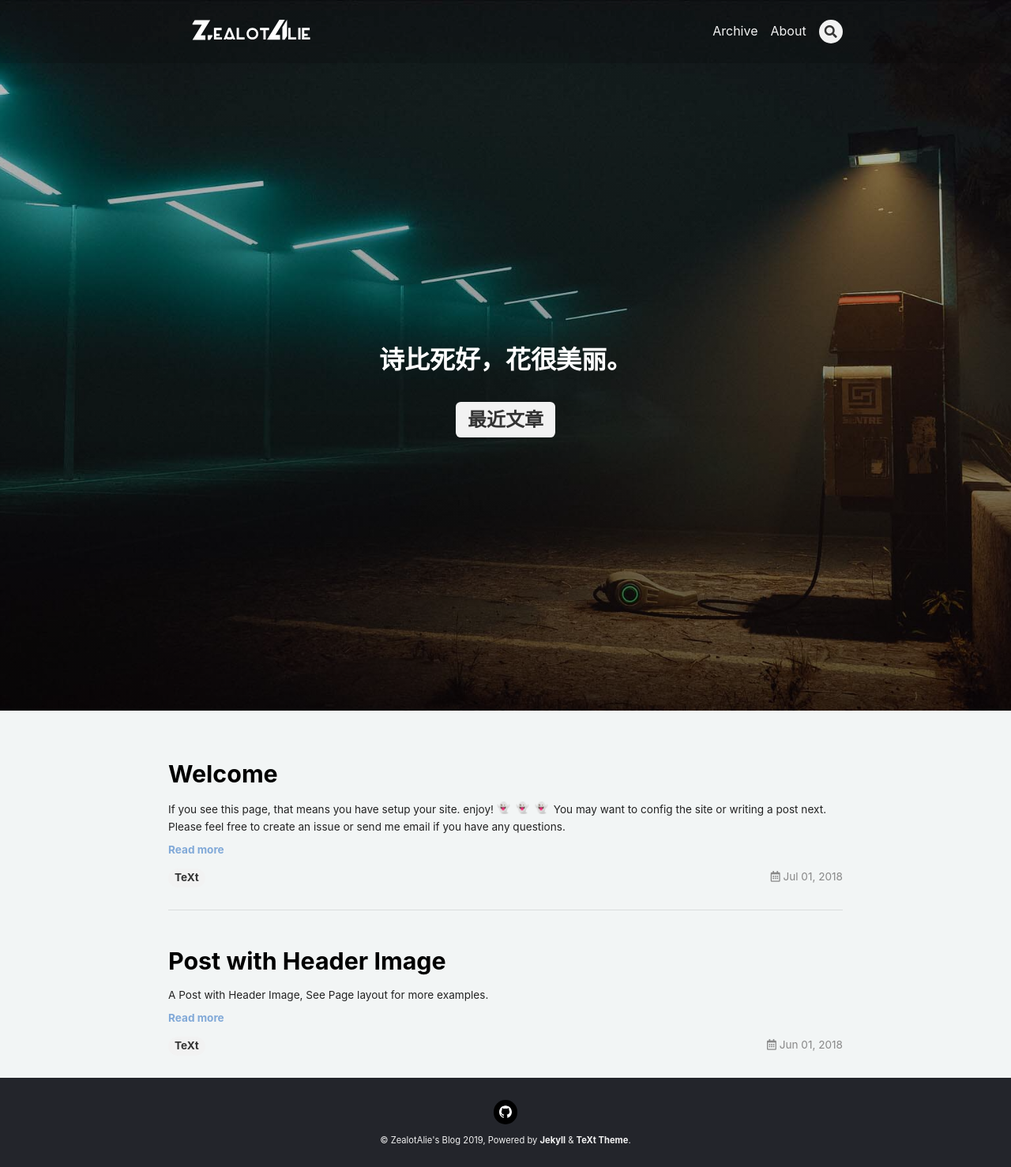
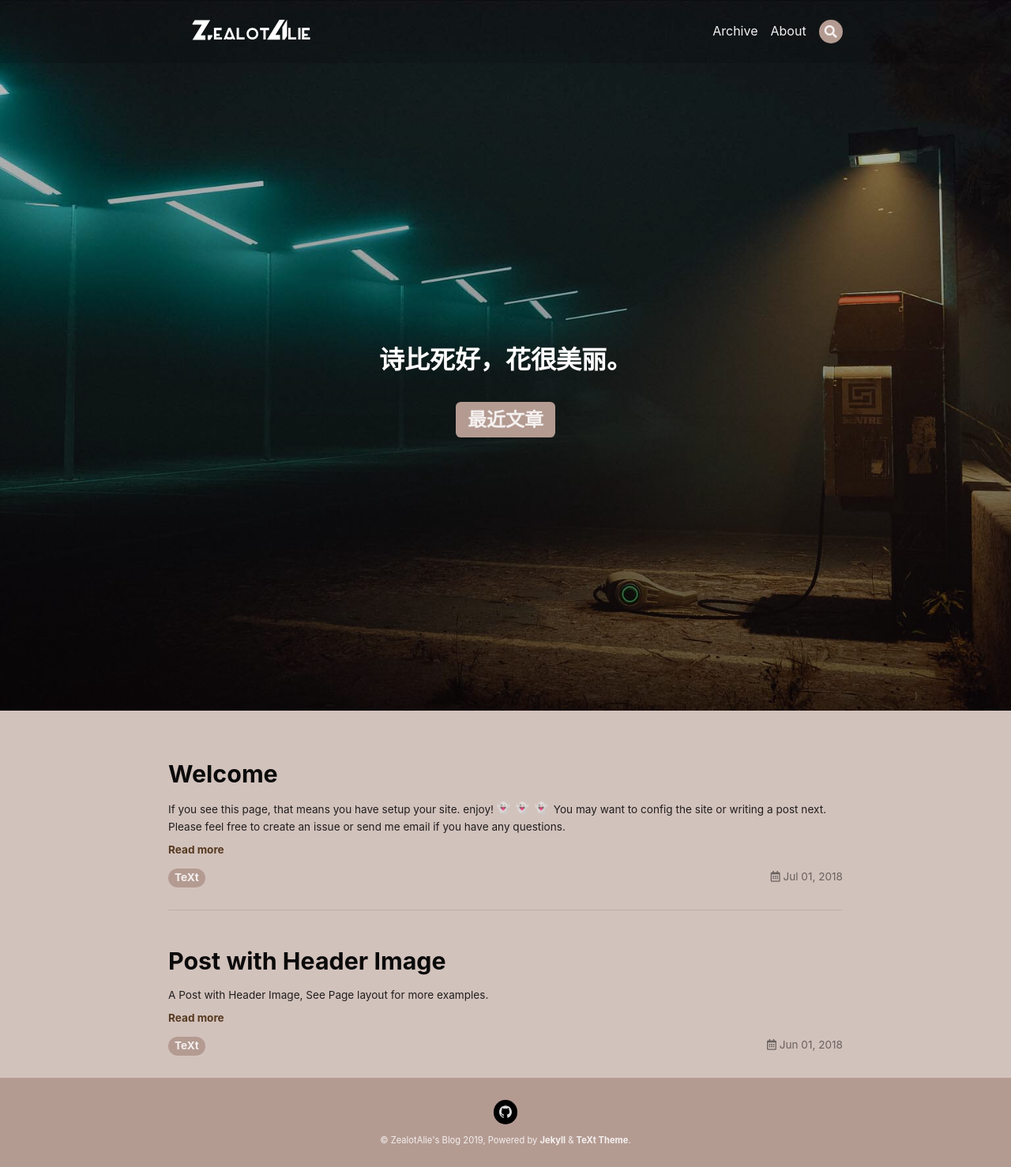
Before and after one commit to ZealotAlie/ZealotAlie.github.io, a Jekyll site: the page built from index.html, in a window 1280 px wide. Shown: the whole page at 79% size. Built offline with Jekyll 4.4.1, drawn with Linux system fonts in a browser that asks for light colours; nearby versions of some CDN libraries; emoji names are drawn with the system emoji font; the list of posts is cut into pages by our own code.

Commit message:
Update _config.yml

```diff
--- a/_config.yml
+++ b/_config.yml
@@ -16,7 +16,7 @@
 
 ## => Site Settings
 ##############################
-text_skin: default # "default" (default), "dark", "forest", "ocean", "chocolate", "orange"
+text_skin: chocolate # "default" (default), "dark", "forest", "ocean", "chocolate", "orange"
 highlight_theme: tomorrow-night # "default" (default), "tomorrow", "tomorrow-night", "tomorrow-night-eighties", "tomorrow-night-blue", "tomorrow-night-bright"
 url     : # the base hostname & protocol for your site e.g. https://www.someone.com
 baseurl : # does not include hostname
```
